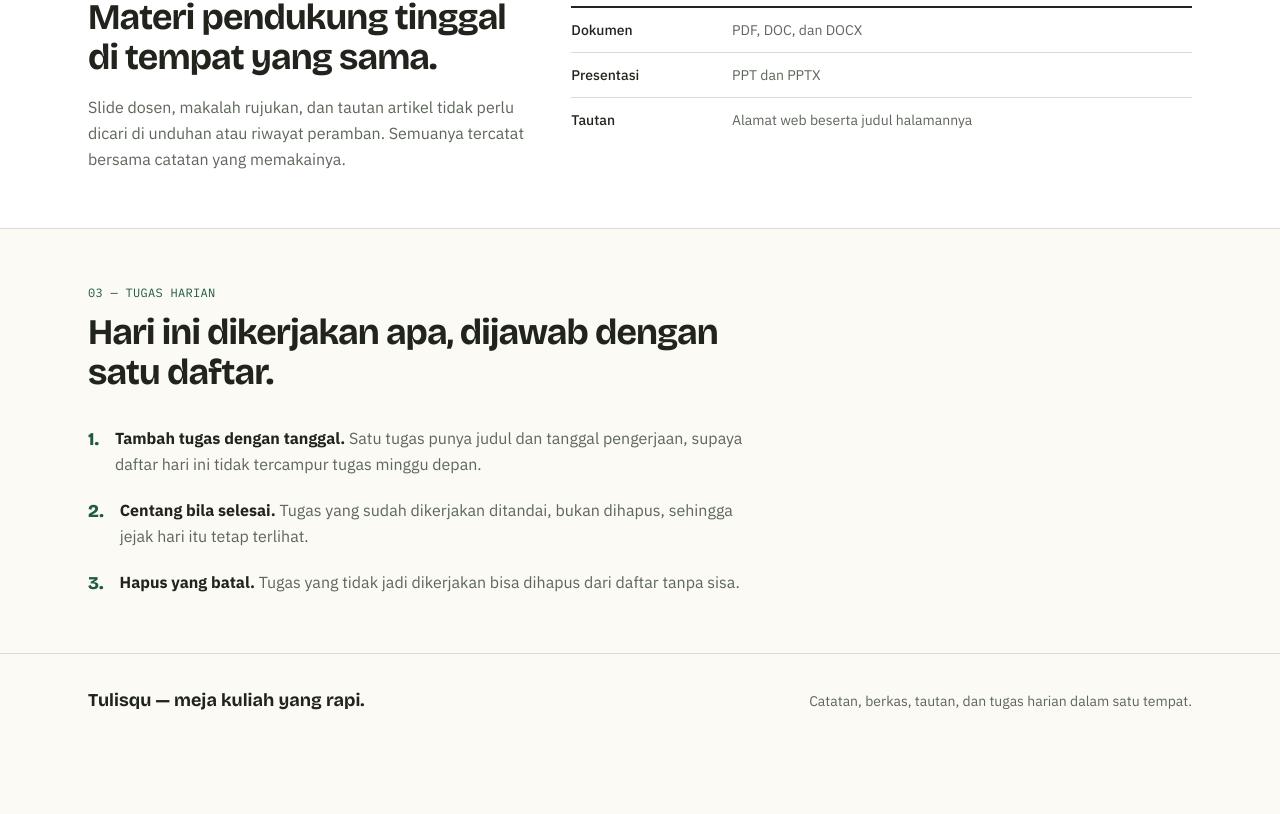
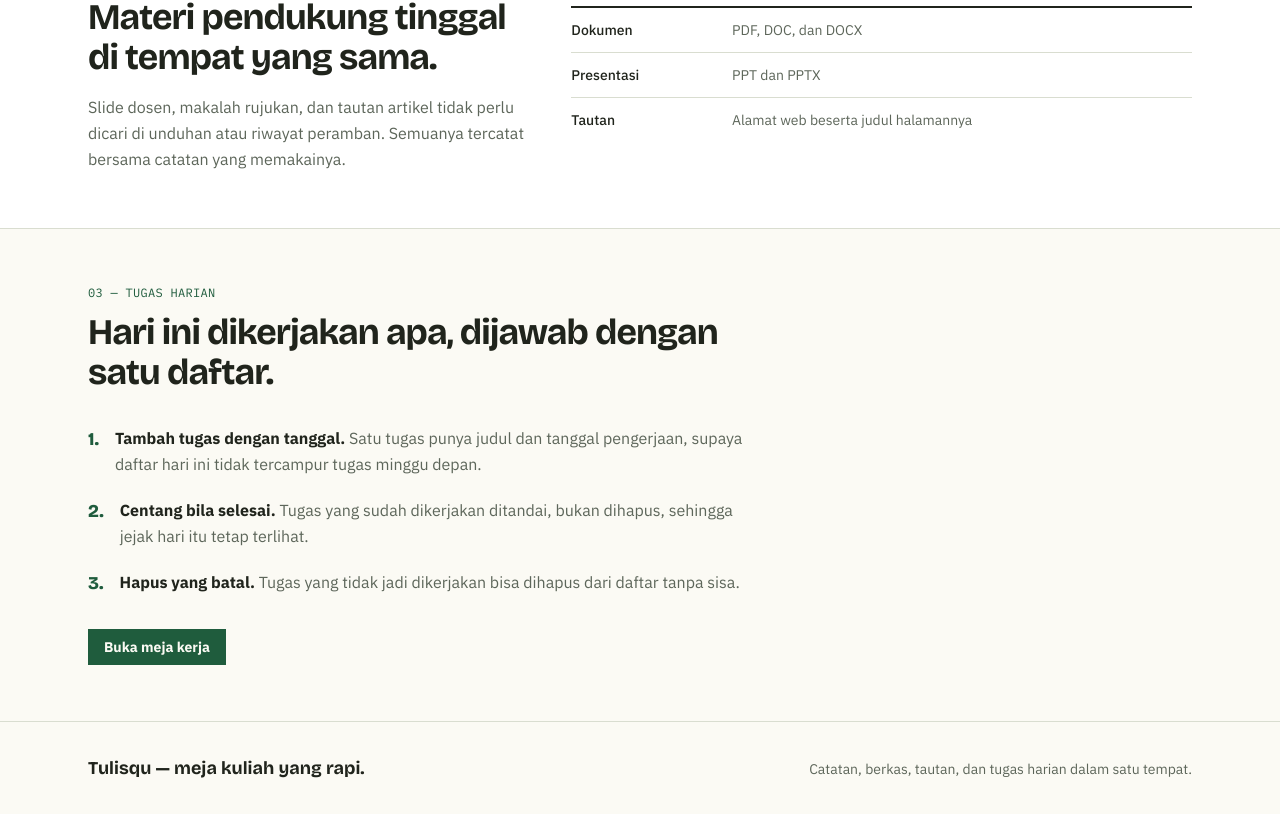
Before and after one commit to bintangyudhis/tulisqu, a Next.js app: page / in a window 1280 px wide. Shown: the part 923-1737 px from the top of the page. Before the commit the page ends 1669 px from the top, so only its background shows below. Built offline with nearby package versions, Linux system fonts and the light colour scheme.

Commit message:
Day 20: tautkan bagian tugas beranda ke meja kerja [skip-vercel]

```diff
--- a/src/app/BagianTugas.tsx
+++ b/src/app/BagianTugas.tsx
@@ -1,3 +1,5 @@
+import Link from "next/link";
+
 export default function BagianTugas() {
   return (
     <section id="tugas" className="border-b border-line">
@@ -31,6 +33,12 @@ export default function BagianTugas() {
             </p>
           </li>
         </ol>
+        <Link
+          href="/meja"
+          className="mt-8 inline-block bg-accent px-4 py-2 text-sm font-bold text-paper"
+        >
+          Buka meja kerja
+        </Link>
       </div>
     </section>
   );
```
